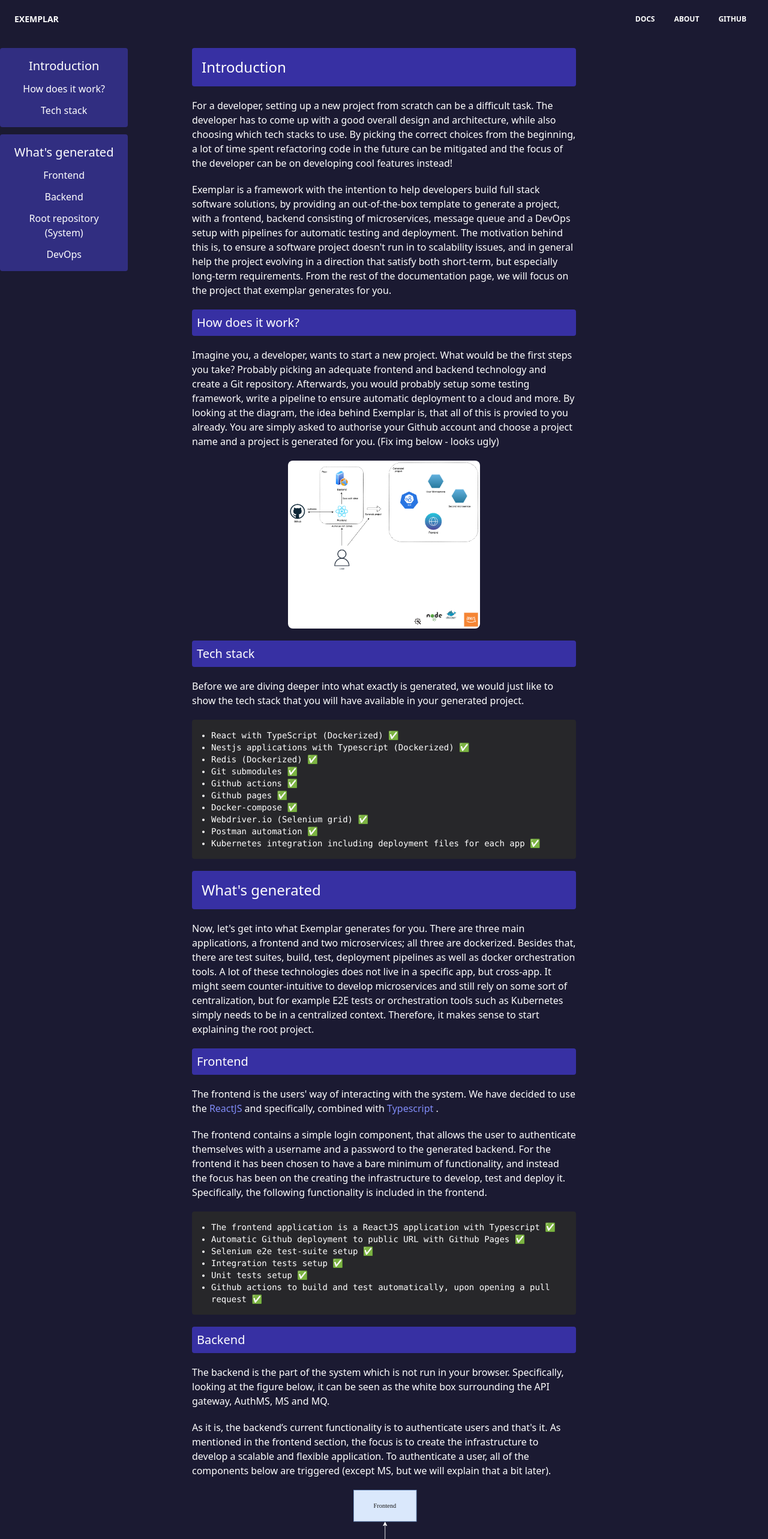
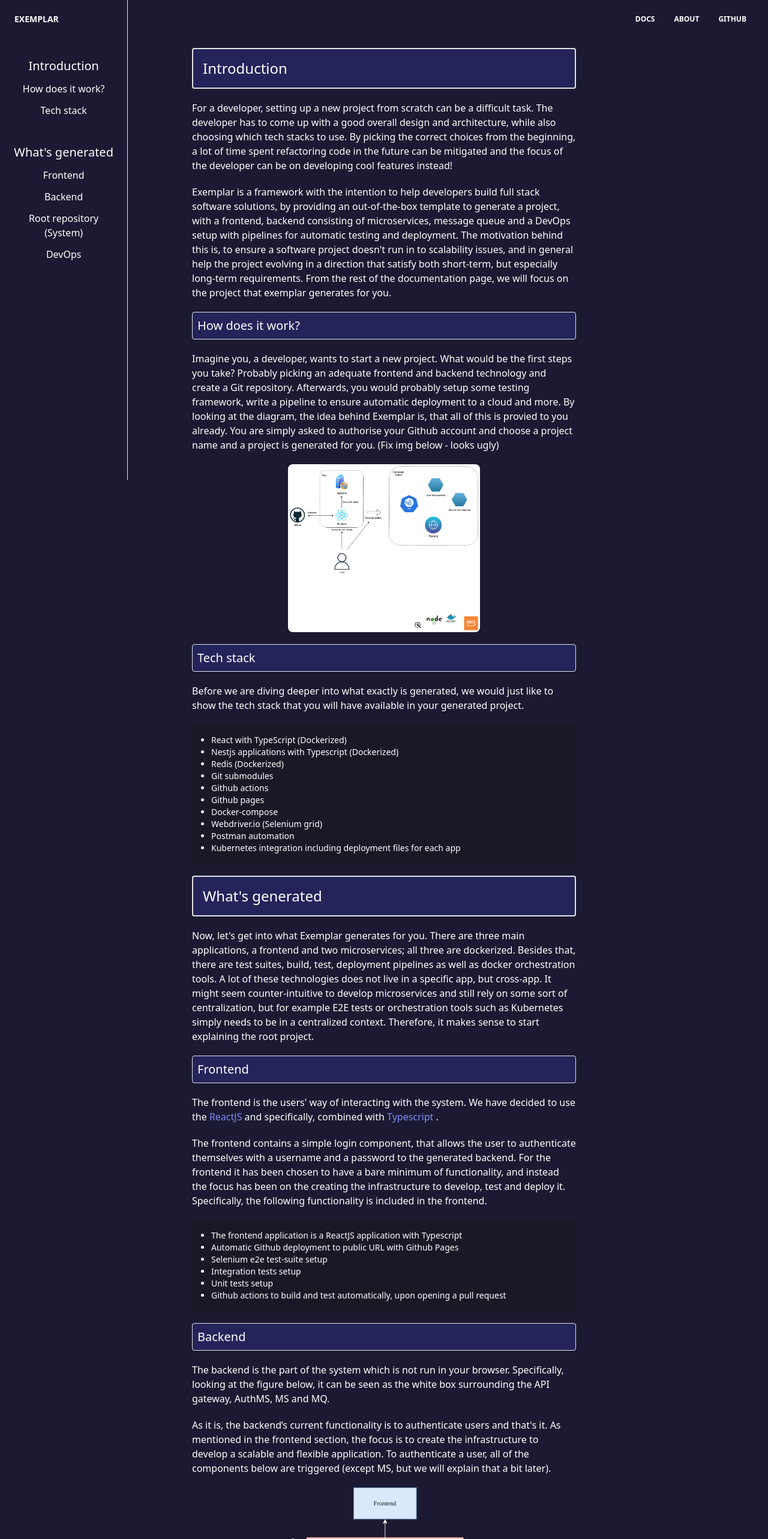
Before and after one commit to exemplar-io/exemplar-io.github.io, a React (Create React App) app: page /docs in a window 1280 px wide. Shown: the top 2566 px of the page at 60% size. Built offline with nearby package versions, Linux system fonts and the light colour scheme; no server answers.

Commit message:
ui changes

```diff
--- a/src/App.tsx
+++ b/src/App.tsx
@@ -7,7 +7,7 @@
 
 function App() {
   return (
-    <div className="min-h-screen text-center bg-cover bg-center bg-cover bg-wave">
+    <div className="min-h-screen text-center bg-cover bg-center bg-wave">
       <BrowserRouter>
         <NavigationBar />
         <div>
--- a/src/components/UI/Sidebar/Sidebar.tsx
+++ b/src/components/UI/Sidebar/Sidebar.tsx
@@ -1,7 +1,7 @@
 const Sidebar = () => {
   return (
-    <div className="h-screen w-1/6 ml-0 pt-20 top-0 fixed flex flex-col space-y-3">
-      <div className="flex flex-col space-y-3 bg-primary-900 rounded p-4">
+    <div className="h-screen w-1/6 ml-0 pt-20 top-0 fixed flex flex-col space-y-3 border-r ">
+      <div className="flex flex-col space-y-3 rounded p-4">
         <a
           className="sticky text-secondary font-medium text-xl  hover:font-bold"
           href="#introduction"
@@ -21,7 +21,7 @@
           Tech stack
         </a>
       </div>
-      <div className="flex flex-col space-y-3 bg-primary-900 rounded p-4">
+      <div className="flex flex-col space-y-3 rounded p-4">
         <a
           className="sticky text-secondary font-medium text-xl hover:font-bold"
           href="#whats-generated"
--- a/src/pages/Docs.tsx
+++ b/src/pages/Docs.tsx
@@ -29,7 +29,10 @@
           'container mx-auto w-1/2 space-y-5 pb-10 pt-20 text-secondary text-left'
         }
       >
-        <h1 className="text-2xl bg-primary-800 p-4 rounded" id="introduction">
+        <h1
+          className="text-2xl border-2 bg-primary-900 bg-opacity-50 p-4 rounded"
+          id="introduction"
+        >
           Introduction
         </h1>
         <p className="text-m">
@@ -53,7 +56,7 @@
           generates for you.
         </p>
         <h2
-          className="text-xl bg-primary-800 p-2 rounded"
+          className="text-xl border bg-primary-900 bg-opacity-50 p-2 rounded"
           id="how-does-it-work"
         >
           How does it work?
@@ -76,7 +79,10 @@
             className="w-2/4 m-auto rounded-lg"
           />
         </div>
-        <h2 className="text-xl bg-primary-800 p-2 rounded" id="tech-stack">
+        <h2
+          className="text-xl border bg-primary-900 bg-opacity-50 p-2 rounded"
+          id="tech-stack"
+        >
           Tech stack
         </h2>
         <p className="text-m">
@@ -84,22 +90,22 @@
           just like to show the tech stack that you will have available in your
           generated project.
         </p>
-        <ul className="list-disc pl-8 text-sm font-mono bg-gray-800 rounded p-4">
-          <li>React with TypeScript (Dockerized) ✅</li>
-          <li>Nestjs applications with Typescript (Dockerized) ✅</li>
-          <li>Redis (Dockerized) ✅</li>
-          <li>Git submodules ✅</li>
-          <li>Github actions ✅</li>
-          <li>Github pages ✅</li>
-          <li>Docker-compose ✅</li>
-          <li>Webdriver.io (Selenium grid) ✅</li>
-          <li>Postman automation ✅</li>
+        <ul className="list-disc pl-8 text-sm bg-gray-900 bg-opacity-50 rounded p-4">
+          <li>React with TypeScript (Dockerized)</li>
+          <li>Nestjs applications with Typescript (Dockerized)</li>
+          <li>Redis (Dockerized)</li>
+          <li>Git submodules</li>
+          <li>Github actions</li>
+          <li>Github pages</li>
+          <li>Docker-compose</li>
+          <li>Webdriver.io (Selenium grid)</li>
+          <li>Postman automation</li>
           <li>
-            Kubernetes integration including deployment files for each app ✅
+            Kubernetes integration including deployment files for each app
           </li>
         </ul>
         <h1
-          className="text-2xl  bg-primary-800 p-4 rounded"
+          className="text-2xl border-2 bg-primary-900 bg-opacity-50 p-4 rounded"
           id="whats-generated"
         >
           What's generated
@@ -117,7 +123,7 @@
           root project.
         </p>
         <h2
-          className="text-xl bg-primary-800 p-2 rounded"
+          className="text-xl border bg-primary-900 bg-opacity-50 p-2 rounded"
           id="frontend-repository"
         >
           Frontend
@@ -142,22 +148,23 @@
           creating the infrastructure to develop, test and deploy it.
           Specifically, the following functionality is included in the frontend.
         </p>
-        <ul className="list-disc pl-8 text-sm font-mono bg-gray-800 rounded p-4">
+        <ul className="list-disc pl-8 text-sm bg-gray-900 bg-opacity-50 rounded p-4">
           <li>
-            The frontend application is a ReactJS application with Typescript ✅
+            The frontend application is a ReactJS application with Typescript
           </li>
-          <li>
-            Automatic Github deployment to public URL with Github Pages ✅
-          </li>
-          <li>Selenium e2e test-suite setup ✅</li>
-          <li>Integration tests setup ✅</li>
-          <li>Unit tests setup ✅</li>
+          <li>Automatic Github deployment to public URL with Github Pages</li>
+          <li>Selenium e2e test-suite setup</li>
+          <li>Integration tests setup</li>
+          <li>Unit tests setup</li>
           <li>
             Github actions to build and test automatically, upon opening a pull
-            request ✅
+            request
           </li>
         </ul>
-        <h2 className="text-xl bg-primary-800 p-2 rounded" id="backend">
+        <h2
+          className="text-xl border bg-primary-900 bg-opacity-50 p-2 rounded"
+          id="backend"
+        >
           Backend
         </h2>
         <p>
@@ -177,7 +184,10 @@
           alt="overview"
           className="w-3/6 m-auto"
         />
-        <h2 className="text-m bg-primary-800 p-1 rounded" id="backend">
+        <h2
+          className="text-m border bg-primary-900 bg-opacity-50 p-1 rounded"
+          id="backend"
+        >
           API gateway
         </h2>
         <p className="text-m">
@@ -198,7 +208,9 @@
           the communication in the app. The actual authentication logic resides
           in the AuthMS.
         </p>
-        <h2 className="text-m bg-primary-800 p-1 rounded">AuthMS</h2>
+        <h2 className="text-m border bg-primary-900 bg-opacity-50 p-1 rounded">
+          AuthMS
+        </h2>
         <p>
           The The AuthMS microservice cannot be interacted through rest, as it
           is with the API gateway. The AuthMS can be interacted with through
@@ -220,28 +232,31 @@
           </a>
           website.
         </p>
-        <h2 className="text-m bg-primary-800 p-1 rounded">
-          Summary of the features the backend has
+        <h2 className="text-m border bg-primary-900 bg-opacity-50 p-1 rounded">
+          Backend summary
         </h2>
-        <ul className="list-disc pl-8 text-sm font-mono bg-gray-800 rounded p-4">
-          <li>API gateway written in NestJS ✅</li>
-          <li>Authentication microservice written in NestJS ✅</li>
-          <li>Empty (extendable microservice) written in NestJS ✅</li>
+        <ul className="list-disc pl-8 text-sm bg-gray-900 bg-opacity-50 rounded p-4">
+          <li>API gateway written in NestJS</li>
+          <li>Authentication microservice written in NestJS</li>
+          <li>Empty (extendable microservice) written in NestJS</li>
           <li>
             All three of the above services in their Github repositories
-            (submodules) ✅
+            (submodules)
           </li>
-          <li>Dockerization by all of the above services ✅</li>
-          <li>Message queue using Redis ✅</li>
-          <li>Postman Automation e2e tests for API gateway ✅</li>
-          <li>Integration tests for backend ✅</li>
-          <li>Unit tests for backend ✅</li>
+          <li>Dockerization by all of the above services</li>
+          <li>Message queue using Redis</li>
+          <li>Postman Automation e2e tests for API gateway</li>
+          <li>Integration tests for backend</li>
+          <li>Unit tests for backend</li>
           <li>
             Github actions to build and test automatically, upon opening a pull
-            request ✅
+            request
           </li>
         </ul>
-        <h2 className="text-xl bg-primary-800 p-2 rounded" id="root-repository">
+        <h2
+          className="text-xl border bg-primary-900 bg-opacity-50 p-2 rounded"
+          id="root-repository"
+        >
           Root repository (System)
         </h2>
         <p className="text-m">
@@ -307,25 +322,28 @@
           Specifically, the files above means that the project supports the
           following features:
         </p>
-        <ul className="list-disc pl-8 text-sm font-mono bg-gray-800 rounded p-4">
+        <ul className="list-disc pl-8 text-sm bg-gray-900 bg-opacity-50 rounded p-4">
           <li>
-            Docker orchestration for local development using docker-compose ✅
+            Docker orchestration for local development using docker-compose
           </li>
           <li>
             Deployment files used to deploy the microservices and Redis into
-            Kubernetes clusters either locally or on a cloud-provider ✅
+            Kubernetes clusters either locally or on a cloud-provider
           </li>
           <li>
             Local deployment, scaling and management of containerized
-            applications using Kubernetes and minikube ✅
+            applications using Kubernetes and minikube
           </li>
           <li>
             Guide on how to deploy the backend on Amazons EKS (Elastic
-            Kubernetes service) ✅
+            Kubernetes service)
           </li>
-          <li>Script to build all Docker images ✅</li>
+          <li>Script to build all Docker images</li>
         </ul>
-        <h2 className="text-xl bg-primary-800 p-2 rounded" id="DevOps">
+        <h2
+          className="text-xl border bg-opacity-50 bg-primary-800 p-2 rounded"
+          id="DevOps"
+        >
           DevOps
         </h2>
       </main>
--- a/tailwind.config.js
+++ b/tailwind.config.js
@@ -31,6 +31,7 @@
       cursor: ['disabled'],
       hover: ['disabled'],
       fontWeight: ['hover'],
+      backgroundAttachment: ['responsive'],
     },
   },
   plugins: [],
```
